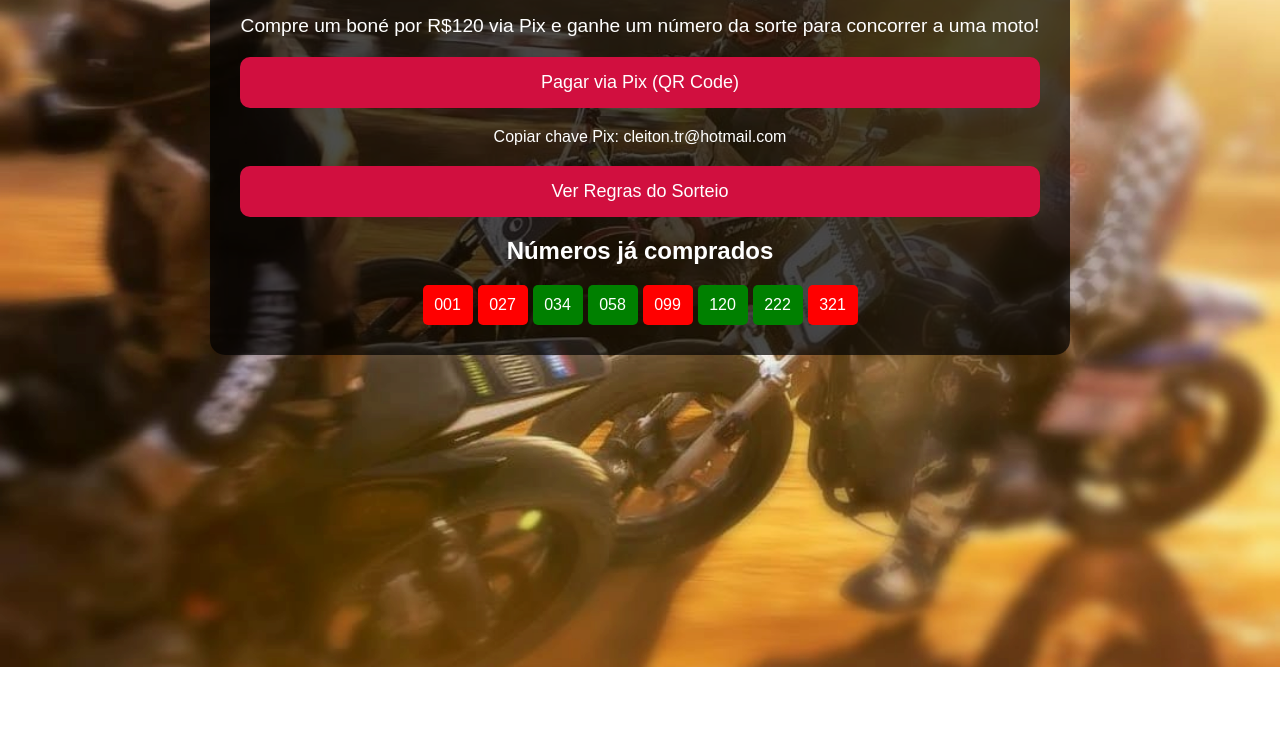
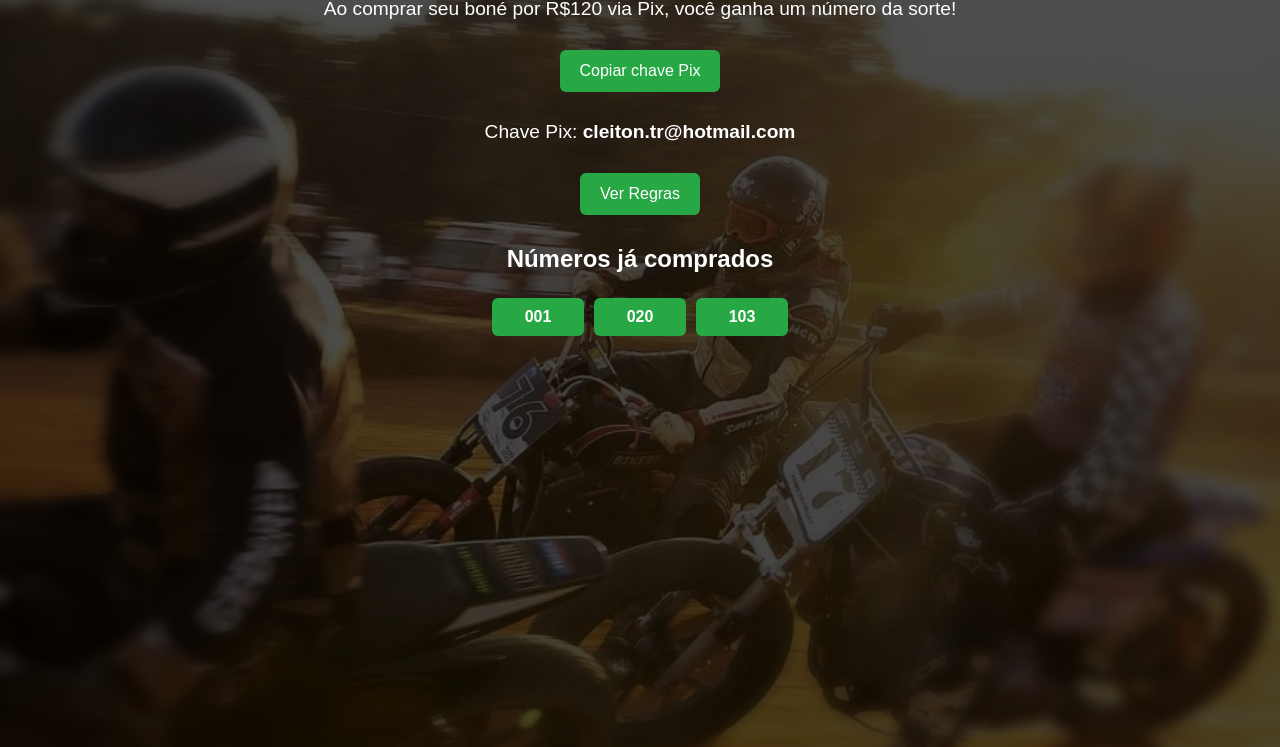
Before and after one commit to bones500/A-obone, a website: page index.html in a window 1280 px wide. Shown: the part 133-880 px from the top of the page. Before the commit the page ends 800 px from the top, so only its background shows below. Drawn offline with Linux system fonts and the light colour scheme.

Commit message:
Update index.html

```diff
--- a/index.html
+++ b/index.html
@@ -3,9 +3,8 @@
 <html lang="pt-BR">
 <head>
   <meta charset="UTF-8" />
-  <meta name="viewport" content="width=device-width, initial-scale=1.0"/>
-  <title>Ação Limitada Flattrack</title>
-  <link rel="stylesheet" href="style.css" />
+  <meta name="viewport" content="width=device-width, initial-scale=1.0" />
+  <title>Boné Edição Flattrack</title>
   <style>
     body {
       margin: 0;
@@ -13,131 +12,103 @@
       background: url('moto.jpg') no-repeat center center fixed;
       background-size: cover;
       color: white;
-    }
-
-    .container {
-      background-color: rgba(0, 0, 0, 0.7);
-      padding: 30px;
-      max-width: 800px;
-      margin: auto;
-      margin-top: 40px;
-      border-radius: 15px;
       text-align: center;
     }
-
+    .overlay {
+      background-color: rgba(0, 0, 0, 0.7);
+      min-height: 100vh;
+      padding: 40px 20px;
+    }
     h1 {
-      font-size: 32px;
-      margin-bottom: 20px;
+      font-size: 2.5em;
+      margin-bottom: 10px;
     }
-
-    .botao {
-      display: block;
-      margin: 20px auto;
-      padding: 15px 25px;
-      background-color: #d10f3f;
+    p {
+      font-size: 1.2em;
+    }
+    .botao, .botao-secundario {
+      background-color: #28a745;
       color: white;
-      text-decoration: none;
-      font-size: 18px;
-      border-radius: 10px;
+      border: none;
+      padding: 12px 20px;
+      font-size: 1em;
+      margin: 10px;
+      border-radius: 6px;
       cursor: pointer;
     }
-
-    .botao:hover {
-      background-color: #a30c30;
+    .pix-info {
+      margin: 20px 0;
     }
-
-    .pix-box {
-      margin-top: 20px;
-    }
-
-    .regras {
-      text-align: left;
-      margin-top: 30px;
-      background-color: rgba(255, 255, 255, 0.1);
-      padding: 15px;
-      border-radius: 10px;
-      display: none;
-    }
-
-    .numeros {
-      margin-top: 20px;
+    #numeros {
       display: flex;
       flex-wrap: wrap;
       justify-content: center;
-      gap: 5px;
+      margin-top: 20px;
     }
-
     .numero {
-      width: 50px;
-      height: 40px;
-      background-color: green;
+      background-color: #28a745;
       color: white;
-      border-radius: 5px;
-      line-height: 40px;
+      padding: 10px 16px;
+      margin: 5px;
+      border-radius: 6px;
+      font-weight: bold;
+      width: 60px;
     }
-
-    .ocupado {
-      background-color: red;
-    }
-
-    .pix-copiar {
-      margin-top: 10px;
-      font-size: 16px;
-      cursor: pointer;
+    #regras {
+      background-color: #fff;
+      color: #000;
+      padding: 20px;
+      border-radius: 10px;
+      margin-top: 20px;
+      display: none;
+      text-align: left;
+      max-width: 700px;
+      margin-left: auto;
+      margin-right: auto;
     }
   </style>
 </head>
 <body>
-  <div class="container">
-    <h1>Ação Limitada Flattrack</h1>
-    <p>Compre um boné por R$120 via Pix e ganhe um número da sorte para concorrer a uma moto!</p>
+  <div class="overlay">
+    <h1>Boné Edição Flattrack</h1>
+    <p>Ao comprar seu boné por R$120 via Pix, você ganha um número da sorte!</p>
 
-    <a class="botao" href="https://nubank.com.br/pagar/1yq6s2/7Hb3wOmpGr" target="_blank">Pagar via Pix (QR Code)</a>
-
-    <div class="pix-box">
-      <span class="pix-copiar" onclick="copiarPix()">Copiar chave Pix: cleiton.tr@hotmail.com</span>
+    <div class="pix-info">
+      <button class="botao" onclick="copiarPix()">Copiar chave Pix</button>
+      <p>Chave Pix: <strong id="chavePix">cleiton.tr@hotmail.com</strong></p>
     </div>
 
-    <a class="botao" onclick="mostrarRegras()">Ver Regras do Sorteio</a>
+    <button class="botao-secundario" onclick="document.getElementById('regras').style.display='block'">Ver Regras</button>
 
-    <div class="regras" id="regras">
+    <div id="regras">
       <h2>Regras do Sorteio</h2>
       <p>
         Na aquisição do Boné Edição Flattrack você ganhará o direito a um número que será o usado para o sorteio do item apresentado.<br>
         Para participar você deverá escolher dentre os números disponíveis entre 000 a 999.<br>
-        O sorteio ocorrerá após a venda de 50% das cotas (500 unidades), pela Loteria Federal de sábado.<br>
-        O número ganhador será a centena do 1º prêmio (últimos 3 algarismos). Ex: 123456 → 456.<br>
-        Se o número sorteado não tiver dono, será remarcado em até 30 dias.<br>
-        O ganhador será contatado por telefone e anunciado nas redes sociais.<br>
-        Retirada do prêmio será em Cambé-PR, com custos por conta do ganhador.<br>
-        O prêmio estará disponível por até 90 dias após aviso de liberação.<br>
-        A entrega é garantida conforme anunciado, sem dívidas, e sem garantias após retirada.<br>
-        Ao participar, você confirma que leu e aceitou estas regras.
+        O sorteio ocorrerá em data a ser divulgada após a venda inicial de 50% dos bonés disponíveis, ou seja, 500 unidades.<br>
+        O sorteio ocorrerá pela Loteria Federal de sábado, sendo confirmado e divulgado horário e número da extração.<br>
+        O número considerado ganhador será a centena do primeiro prêmio (os 3 últimos algarismos). Ex: Se o 1º prêmio for 123456, o número sorteado será 456.<br>
+        Caso o número sorteado não tenha ganhador, o sorteio será adiado em até 30 dias.<br>
+        O ganhador será comunicado por telefone informado no cadastro e divulgado nas redes sociais.<br>
+        O prêmio deve ser retirado em Cambé/PR. Custos de transporte são por conta do ganhador.<br>
+        O prêmio estará disponível por até 90 dias. Após esse prazo, perde-se o direito ao prêmio.<br>
+        Ao receber o número da sorte, o participante afirma ter lido e aceitado todas as regras.
       </p>
     </div>
 
     <h2>Números já comprados</h2>
-    <div class="numeros">
-      <div class="numero ocupado">001</div>
-      <div class="numero ocupado">027</div>
-      <div class="numero">034</div>
-      <div class="numero">058</div>
-      <div class="numero ocupado">099</div>
-      <div class="numero">120</div>
-      <div class="numero">222</div>
-      <div class="numero ocupado">321</div>
-      <!-- Adicione mais aqui -->
+    <div id="numeros">
+      <div class="numero">001</div>
+      <div class="numero">020</div>
+      <div class="numero">103</div>
+      <!-- Você pode atualizar os números dinamicamente aqui -->
     </div>
   </div>
 
   <script>
-    function mostrarRegras() {
-      const regras = document.getElementById('regras');
-      regras.style.display = regras.style.display === 'block' ? 'none' : 'block';
-    }
-
     function copiarPix() {
-      navigator.clipboard.writeText("cleiton.tr@hotmail.com").then(() => {
+      const chave = document.getElementById("chavePix").innerText;
+      navigator.clipboard.writeText(chave).then(() => {
         alert("Chave Pix copiada!");
       });
     }
```
